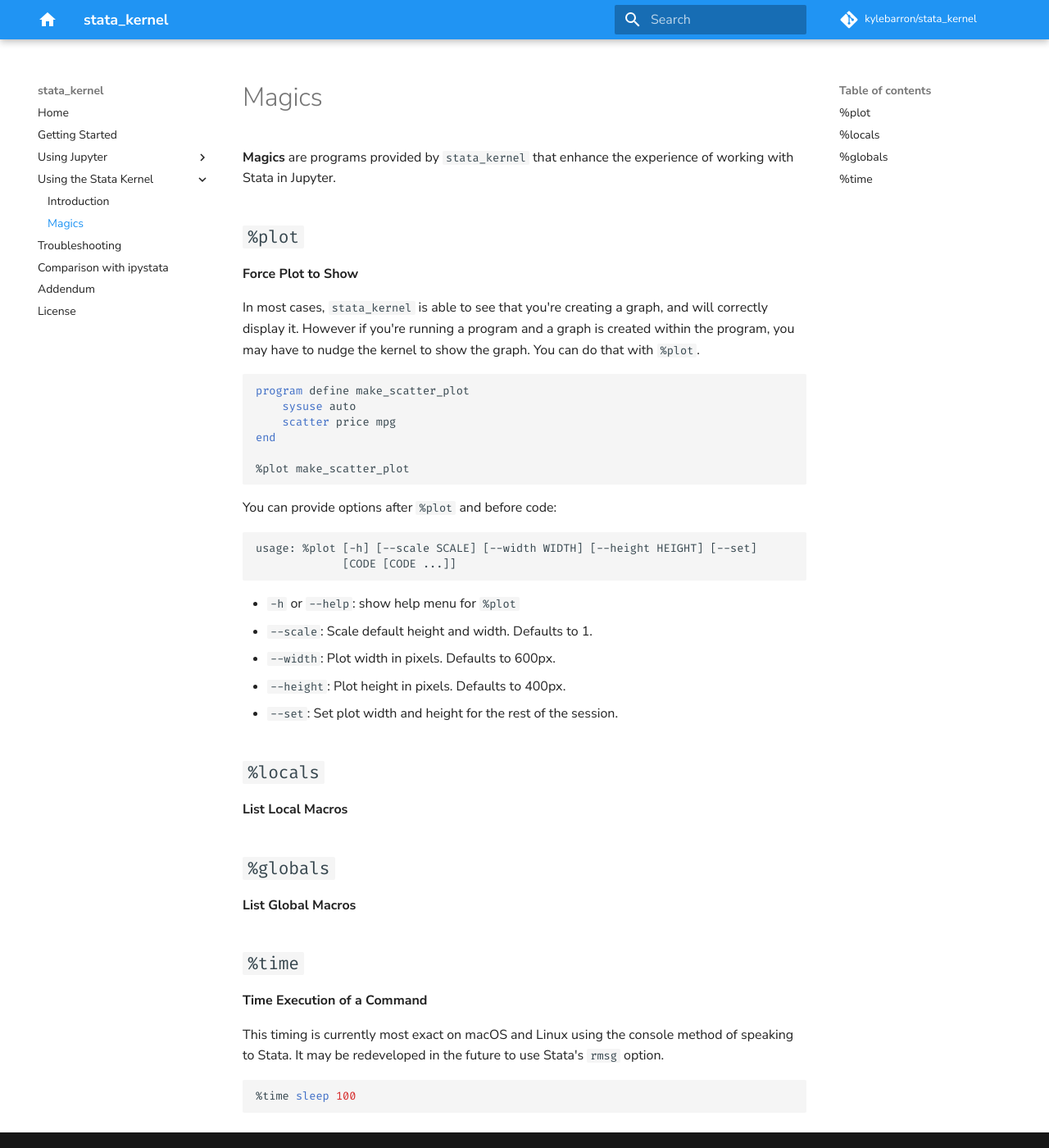
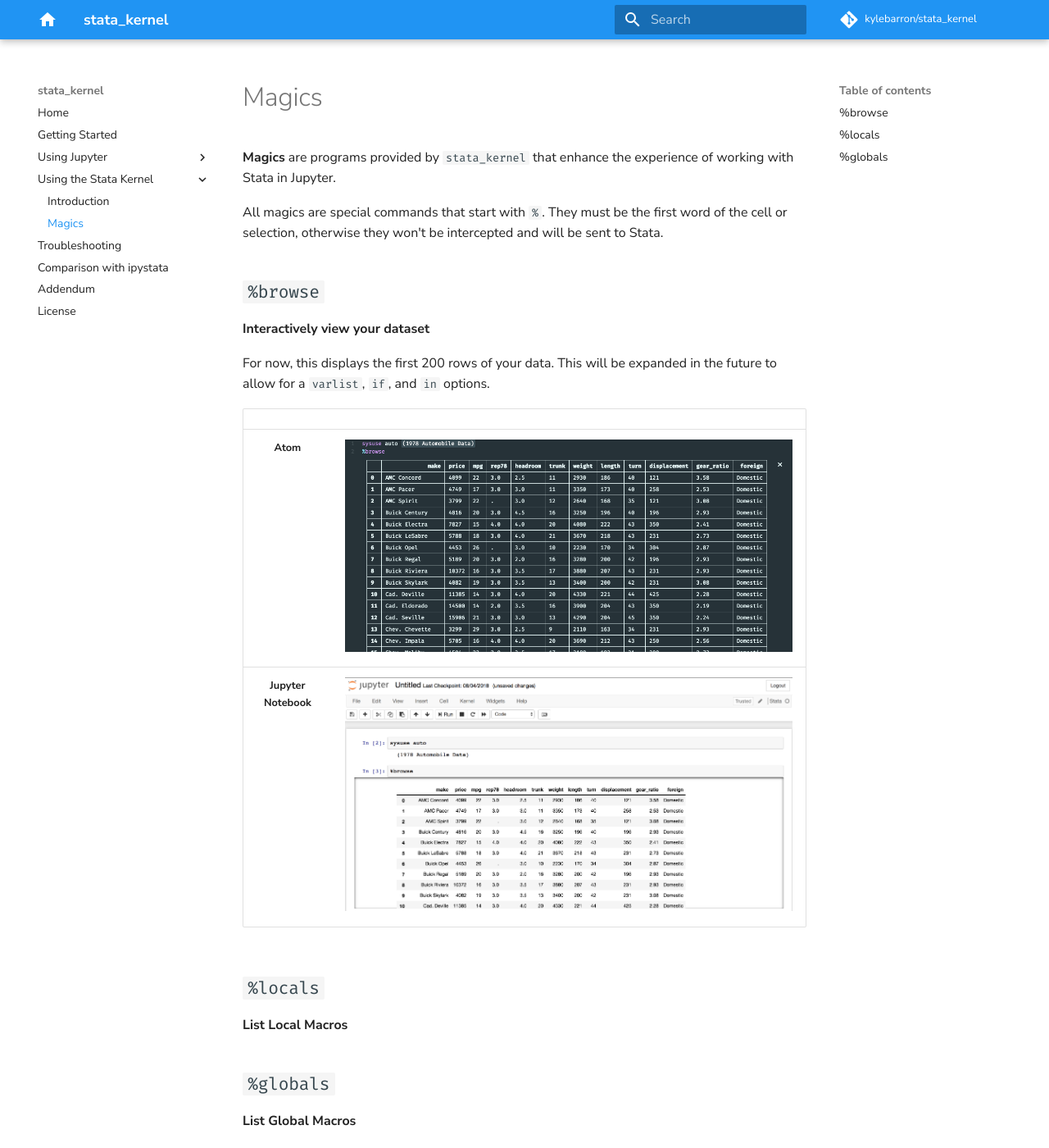
Before and after one commit to kylebarron/stata_kernel, an MkDocs documentation site: the page built from docs/src/using_stata_kernel/magics.md, in a window 1280 px wide and 1400 px high. Shown: the whole window at 82% size. Built offline with MkDocs 1.6.1 and Material for MkDocs 9.7.7, drawn with Linux system fonts in a browser that asks for light colours; comment, search, counter and statistics services are not loaded.

Commit message:
Small update to docs

````diff
--- a/docs/src/using_stata_kernel/magics.md
+++ b/docs/src/using_stata_kernel/magics.md
@@ -2,7 +2,20 @@
 
 **Magics** are programs provided by `stata_kernel` that enhance the experience of working with Stata in Jupyter.
 
-## `%plot`
+All magics are special commands that start with `%`. They must be the first word of the cell or selection, otherwise they won't be intercepted and will be sent to Stata.
+
+## `%browse`
+
+**Interactively view your dataset**
+
+For now, this displays the first 200 rows of your data. This will be expanded in the future to allow for a `varlist`, `if`, and `in` options.
+
+| | |
+|:-------------------------:|:-------------------------:|
+| **Atom** | ![Atom](../img/browse_atom.png) |
+| **Jupyter Notebook** |  ![Jupyter Notebook](../img/browse_notebook.png) |
+
+<!-- ## `%plot`
 
 **Force Plot to Show**
 
@@ -29,7 +42,7 @@ usage: %plot [-h] [--scale SCALE] [--width WIDTH] [--height HEIGHT] [--set]
 - `--scale`: Scale default height and width. Defaults to 1.
 - `--width`: Plot width in pixels. Defaults to 600px.
 - `--height`: Plot height in pixels. Defaults to 400px.
-- `--set`: Set plot width and height for the rest of the session.
+- `--set`: Set plot width and height for the rest of the session. -->
 
 ## `%locals`
 
@@ -39,7 +52,7 @@ usage: %plot [-h] [--scale SCALE] [--width WIDTH] [--height HEIGHT] [--set]
 
 **List Global Macros**
 
-## `%time`
+<!-- ## `%time`
 
 **Time Execution of a Command**
 
@@ -47,4 +60,4 @@ This timing is currently most exact on macOS and Linux using the console method
 
 ```stata
 %time sleep 100
-```
+``` -->
````
Also changed, not shown: docs/src/index.md (+7 -7 lines), docs/src/using_jupyter/notebook.md (+2 -0 lines), docs/src/using_stata_kernel/intro.md (+1 -1 lines), docs/src/img/browse_atom.png (added), docs/src/img/browse_notebook.png (added).
